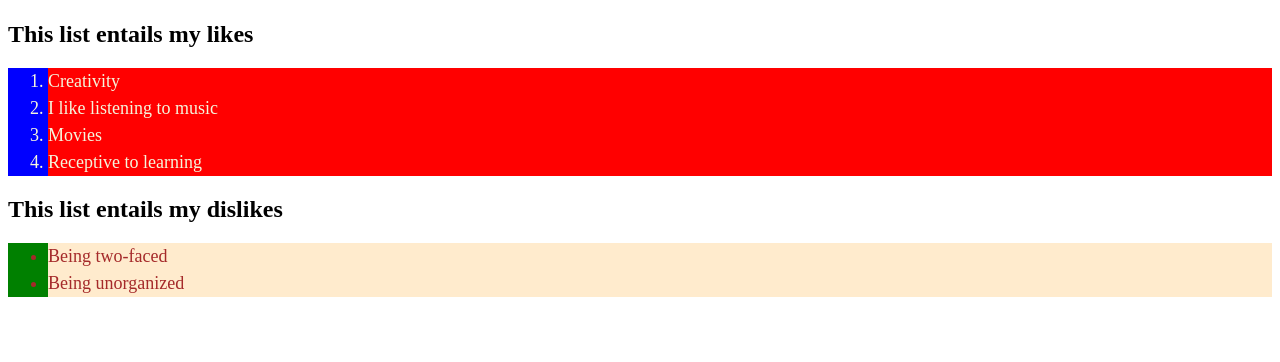
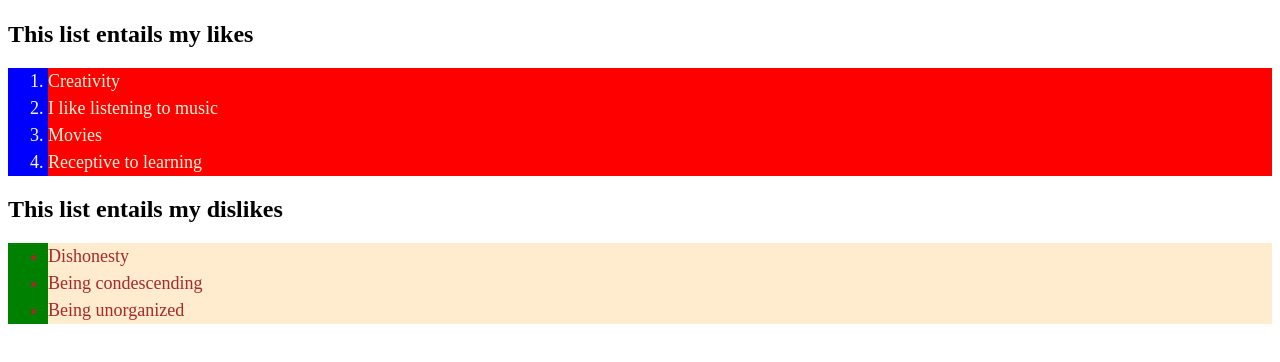
Before and after one commit to DammyD/CSS-assignment, a plain HTML site: page first-assignment/index.html in a window 1280 px wide. Drawn offline with Linux system fonts and the light colour scheme.

Commit message:
:tada: First Assignment

```diff
--- a/first-assignment/index.html
+++ b/first-assignment/index.html
@@ -18,7 +18,8 @@
     </ol>
     <h2>This list entails my dislikes</h2>
     <ul id="unordered_list">
-        <li class="dislikes">Being two-faced</li>
+        <li class="dislikes">Dishonesty</li>
+        <li class="dislikes">Being condescending</li>
         <li class="dislikes">Being unorganized</li>
     </ul>
 </body>
--- a/first-assignment/style.css
+++ b/first-assignment/style.css
@@ -1,6 +1,5 @@
 #ordered_list {
     background-color: blue;
-   /* color: beige;*/
     list-style-type: number;
     line-height: 1.5;
     font-size: 18px;
@@ -17,11 +16,7 @@
     font-size: 18px;
 }
 
-#unordered_list .dislikes {
-color: brown;
-}
-
 .dislikes {
     background-color: blanchedalmond;
-    color: violet;
+    color: brown;
 }
```
